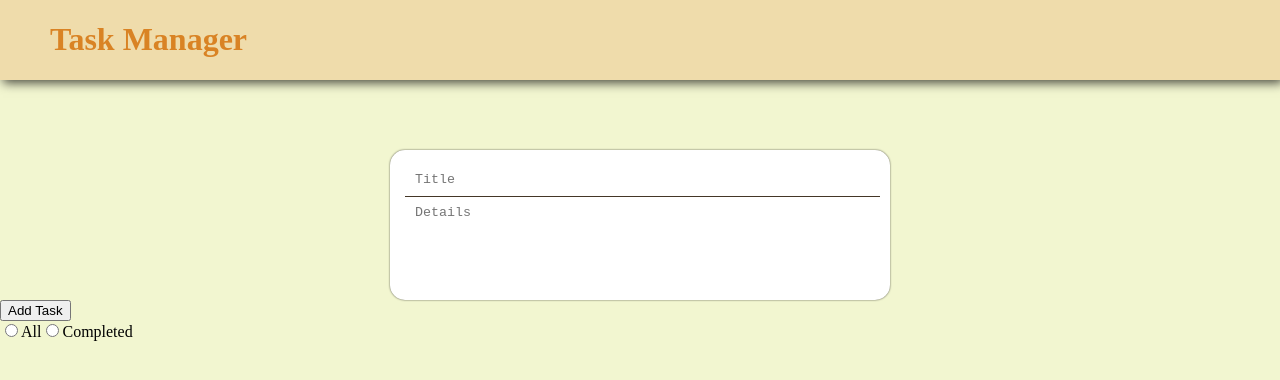
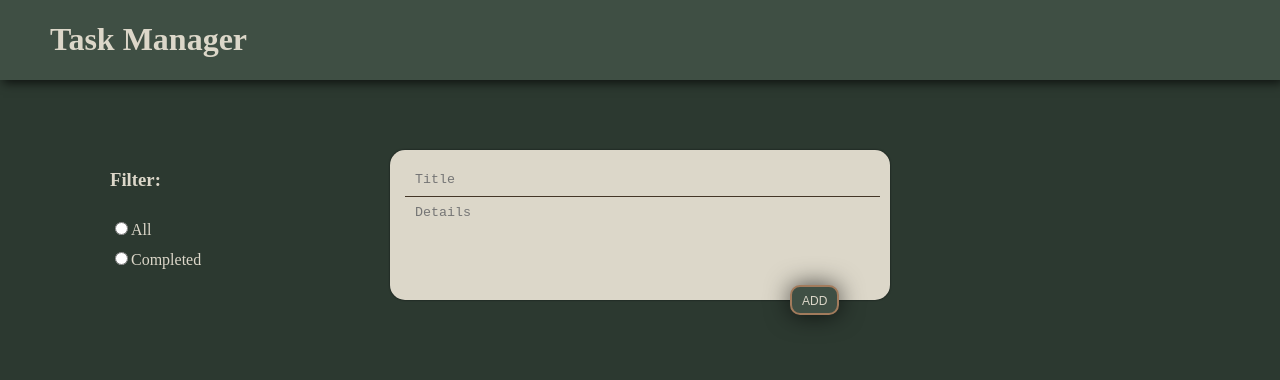
Before and after one commit to NatnaelTesfaye9098/Task-Manager, a React (Vite) app: page / in a window 1280 px wide. Shown: the top 380 px of the page. Built offline with nearby package versions, Linux system fonts and the light colour scheme.

Commit message:
finalizing styling..

```diff
--- a/src/App.jsx
+++ b/src/App.jsx
@@ -28,7 +28,7 @@ const App = () => {
       setItems(updatedItems);
       setEditIndex(null);
     } else{
-      setItems((prev) => [...prev, task])
+      setItems((prev) => [...prev, {...task}]);
     }
 
     setTask({title: "", detail: ""});
@@ -41,6 +41,10 @@ const App = () => {
 
   const handleDelete = (id) => {
     setItems((prev) => { return prev.filter((item, index) => { return index !== id })});
+    if (editIndex === id) {
+      setTask({ title: "", detail: "", completed: false });
+      setEditIndex(null);
+    }
   }
 
   const handleCompleted = (id) => {
@@ -60,7 +64,9 @@ const App = () => {
     <>
       <Header/>
       <Input task={task} editIndex={editIndex} handleChange={handleChange} handleClick={handleClick}/>
-      <div>
+      <div className="filter">
+        <h3>Filter:</h3>
+        <label>
           <input
             type="radio"
             name="filter"
@@ -68,6 +74,8 @@ const App = () => {
             onChange={() => setFilter("all")}
           />
           All
+        </label>
+        <label>
           <input
             type="radio"
             name="filter"
@@ -75,11 +83,12 @@ const App = () => {
             onChange={() => setFilter("completed")}
           />
           Completed
+        </label>
       </div>
 
+      <div class="card-container">
         {filteredItems.map((item, index) => (
           <Task
-          key={index}
             id={index}
             task={item}
             onDelete={handleDelete}
@@ -87,6 +96,7 @@ const App = () => {
             onToggle={handleCompleted}
           />
         ))}
+      </div>
     </>
   )
 }
--- a/src/Components/Input.jsx
+++ b/src/Components/Input.jsx
@@ -24,8 +24,8 @@ const Input = ({ task, handleChange, handleClick, editIndex }) => {
               onChange={handleChange}
               required
             ></textarea>
+          <button type="submit">{editIndex !== null ? "Update" : "Add"}</button>
           </div>
-          <button type="submit">{editIndex ? "Update Task" : "Add Task"}</button>
         </form>
       </>
     );
--- a/src/Components/Task.jsx
+++ b/src/Components/Task.jsx
@@ -2,11 +2,15 @@ const Task = ({id, task, onDelete, onEdit, onToggle}) => {
 
     return(
         <div className="card">
-            <h2>{task.title}</h2>
+            <span>{task.title}<hr/></span>
             <p>{task.detail}</p>
-            <button id="bt1" onClick={()=> onDelete(id)}>Delete</button>
-            <button id= "bt2" onClick={()=>onEdit(id)}>Edit</button>
-            <input type="checkbox" name="completed" onChange={()=>onToggle(id)}/>Completed
+            <div class="buttons">
+                <button id="bt1" onClick={()=> onDelete(id)}>Delete</button>
+                <button id= "bt2" onClick={()=> onEdit(id)}>Edit</button>
+            </div>
+            <label>
+                <input type="checkbox" name="completed" checked={task.completed} onChange={()=>onToggle(id)}/>Completed
+            </label>
         </div>
     )
 }
--- a/src/index.css
+++ b/src/index.css
@@ -1,8 +1,9 @@
 body{
   margin: 0px;
-  background-color: #F2F6D0;
+  background-color: #2C3930;
   display: flex;
   flex-direction: column;
+  color: #DCD7C9;
 }
 
 .header{
@@ -12,13 +13,13 @@ body{
   top: 0;
   left: 0;
   box-shadow: 3px 3px 10px rgba(0, 0, 0, 0.7);
-  background-color: #EFDCAB;
+  background-color: #3F4F44;
   z-index: 1;
 }
 
 .header h1{
   margin-left: 50px;
-  color: #D98324;
+  color: #DCD7C9;
 }
 
 .input-container{
@@ -37,16 +38,18 @@ body{
   padding-left: 15px;
   border: 0;
   box-shadow: 0px 0px 2px rgba(0, 0, 0, 0.7);
+  background-color: #DCD7C9;
 }
 
 .input-container input{
   width: 100%;
   height: 50px;
   padding: 0;
-  padding-left: 10px;
+  padding-inline: 10px;
   box-sizing: border-box;
   border: 0;
   border-bottom: 1px solid #443627;
+  background-color: #DCD7C9;
 }
 
 .input-container textarea{
@@ -57,27 +60,36 @@ body{
   width: 100%;
   box-sizing: border-box;
   resize: none;
+  background-color: #DCD7C9;
 }
 
 textarea, input::placeholder{
   font-family: 'Courier New', Courier, monospace;
+  opacity: 1;
 }
 
 .input-container button{
-  width: 50px;
-  height: 50px;
-  background-color: #D98324;
-  display: flex;
-  justify-content: center;
-  align-items: center;
+  width: fit-content;
+  height: 30px;
+  padding: 10px;
+  padding-top: 7px;
+  text-align: center;
+  background-color: #3F4F44;
   position: absolute;
-  left: 830px;
-  top: 270px;
-  font-weight: 700;
-  border-radius: 50%;
-  box-shadow: 0px 0px 15px rgba(0, 0, 0, 0.7);
-  border: 0;
-  color: #443627;
+  top: 135px;
+  left: 400px;
+  border-radius: 10px;
+  box-shadow: 0px 0px 25px rgba(0, 0, 0, 0.7);
+  border: 2px solid #A27B5C;
+  color:#DCD7C9;
+  box-sizing: border-box;
+  font-size: 12px;
+  text-transform: uppercase;
+}
+
+.input-container::after{
+  content: "";
+
 }
 
 .input-container button:hover{
@@ -86,19 +98,93 @@ textarea, input::placeholder{
   transition: all 0.3s ease-in-out;
 }
 
+.card-container {
+  margin: 50px;
+  display: flex;
+  flex-wrap: wrap;
+  gap: 20px;
+  justify-content: center;
+}
+
+
 .card{
   display: flex;
   flex-direction: column;
-  flex-wrap: wrap;
-  padding: auto;
-  width: 200px;
+  align-items: center;
+  justify-content: center;
+  gap: 10px;
+  box-sizing: border-box;
+  padding: 20px;
+  width: 300px;
+  min-height: 250px;
   height: fit-content;
+  border-radius: 20px;
   box-shadow: 0px 0px 7px rgba(0, 0, 0, 0.7);
-  overflow-wrap: wrap;
+  word-break: break-all;
+  background-color: #DCD7C9;
+  color: #2C3930;
 }
 
-.card #bt1{
+.card span{
+  font-size: 20px;
+  font-weight: 800;
+  text-transform: capitalize;
+}
+
+.card span hr {
+  margin: 5px 0;
+}
+
+.card p {
+  margin-top: 0px;
+}
+
+.card .buttons{
+  height: fit-content;
+  display: flex;
+  gap: 15px;
+}
+
+.card .buttons button{
+  border-radius: 10px;
+  background-color: #A27B5C;
+  border: 0;
+  padding: 10px;
+  color: #DCD7C9;
+}
+
+.card .buttons button:hover{
+  cursor: pointer;
+  box-shadow: 0px 0px 7px rgba(0, 0, 0, 0.9);
+  transition: all 0.2s ease-in-out;
+}
+
+.card label{
+  display: flex;
+  gap: 2px;
+  justify-content: center;
+  align-items: center;
+}
+
+.filter{
+  width: fit-content;
+  height: fit-content;
+  padding-left: 0px;
+  padding: 10px;
+  padding-top: 0px;
+  display: flex;
+  flex-direction: column;
+  gap: 10px;
+  box-sizing: border-box;
   position: absolute;
-  top: 50px;
-  left: 50px;
+  top: 150px;
+  left: 100px;
 }
+
+.filter label{
+  display: inline;
+}
+
+.filter label input{
+  color: #A27B5C;
+}
```
Lines whose indentation alone changed are shown as unchanged.
